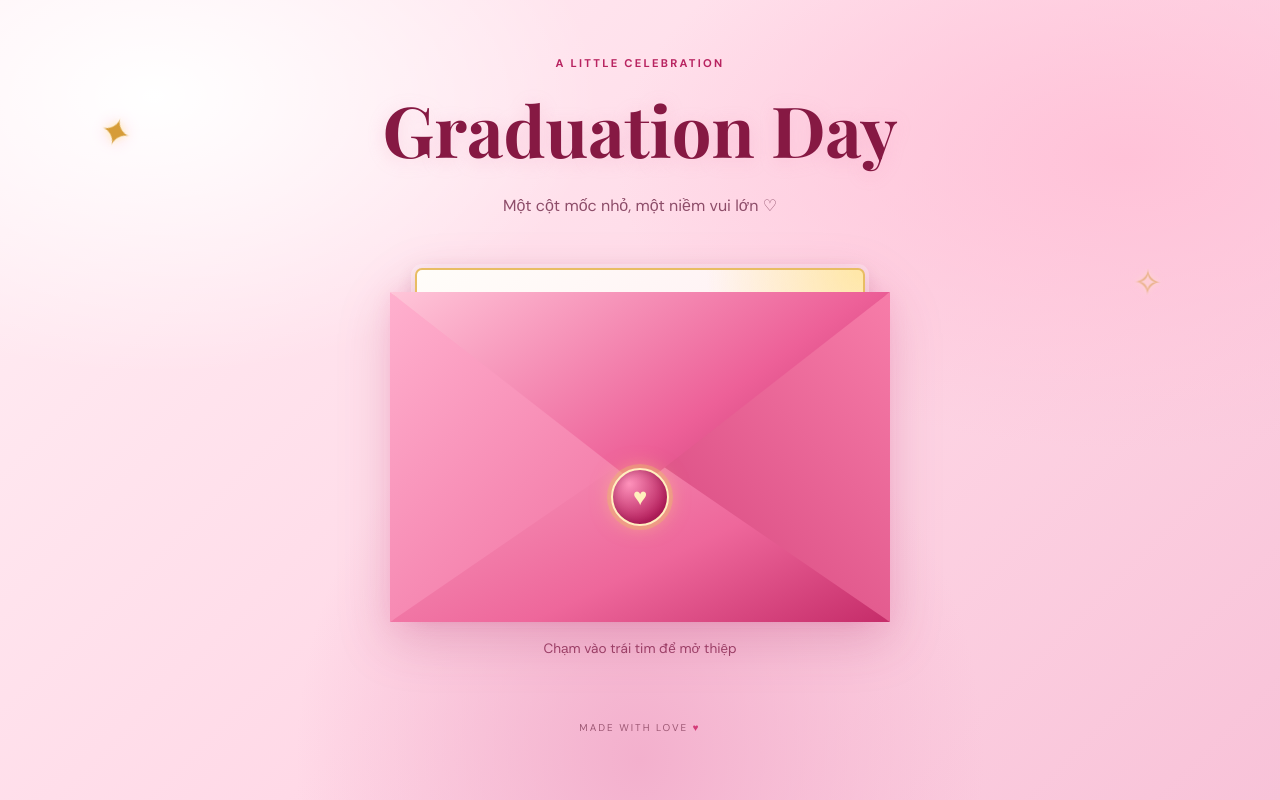
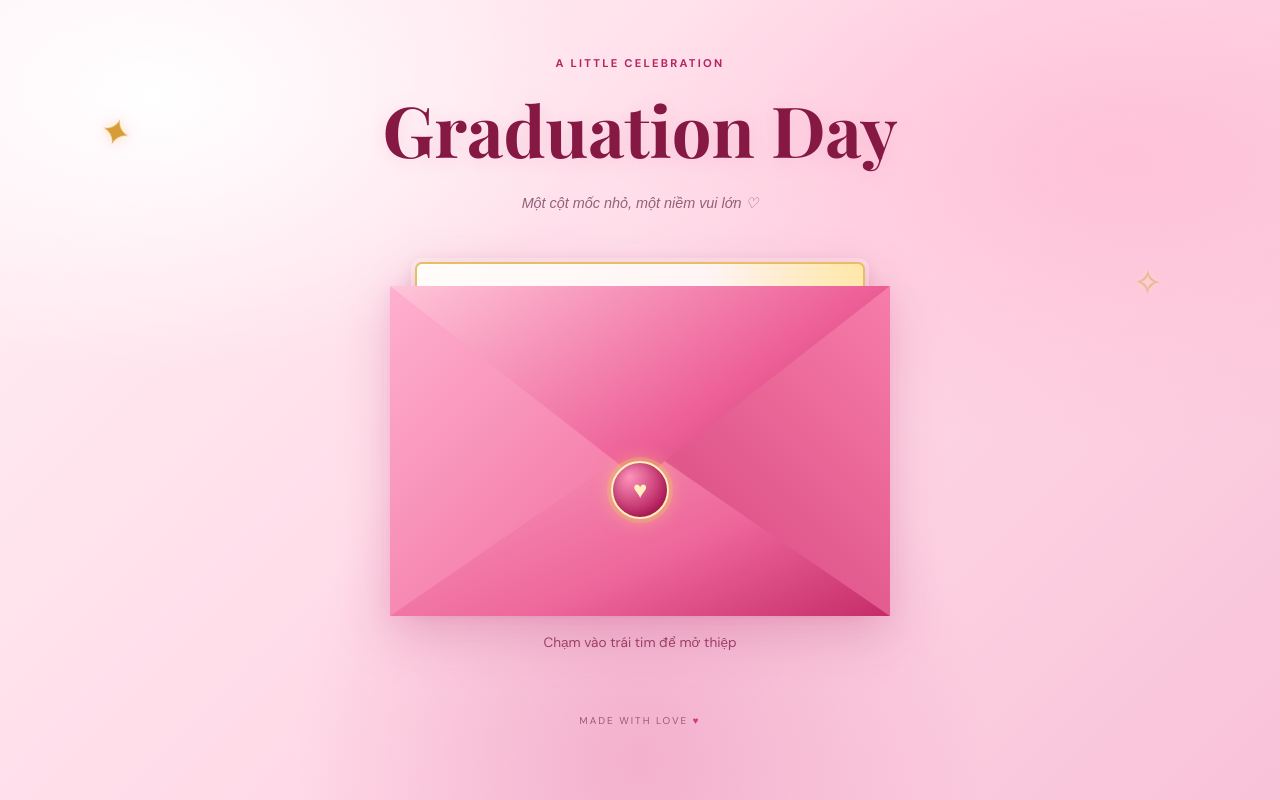
Before and after one commit to NgocGiau250704/tot-nghiep, a plain HTML site: page index.html in a window 1280 px wide. Drawn offline with nearby package versions, Linux system fonts and the light colour scheme.

Commit message:
version2

```diff
--- a/index.html
+++ b/index.html
@@ -27,7 +27,7 @@
 </h2>
 
           <p class="letter-copy">
-            Cùng mình ghi dấu một cột mốc đáng nhớ.
+            Cùng mình ghi dấu một cột mốc đáng nhớ
           </p>
           <div class="letter-line"></div>
           <p class="letter-name">With love,</p>
@@ -82,7 +82,7 @@
                 <div>
                       <small>LIÊN HỆ</small>
                       <strong>0865826160</strong>
-                      <span>Gọi Giàu nếu cần tìm điểm hẹn nha.</span>
+                      <span>Gọi Giàu nếu cần tìm điểm hẹn nha</span>
 
               </div>
             </div>
@@ -142,7 +142,7 @@
 
     <figure class="photo-card">
       <img src="img/TON00304.JPG" alt="Khoảnh khắc tốt nghiệp 4">
-      <figcaption>With love, Giàu ♡</figcaption>
+      <figcaption>Fields of dreams ♡</figcaption>
     </figure>
   </div>
 
--- a/style.css
+++ b/style.css
@@ -65,10 +65,15 @@ h1 {
   letter-spacing: 0.2em;
 }
 
+
 .subtitle {
-  color: #8d4d69;
+  color: #936078;
+  font-family: 'Montserrat', sans-serif;
+  font-size: 0.9rem;
   line-height: 1.8;
+  font-style: italic;
 }
+
 
 /* ========================================
    2. KHU VỰC PHONG BÌ
```
